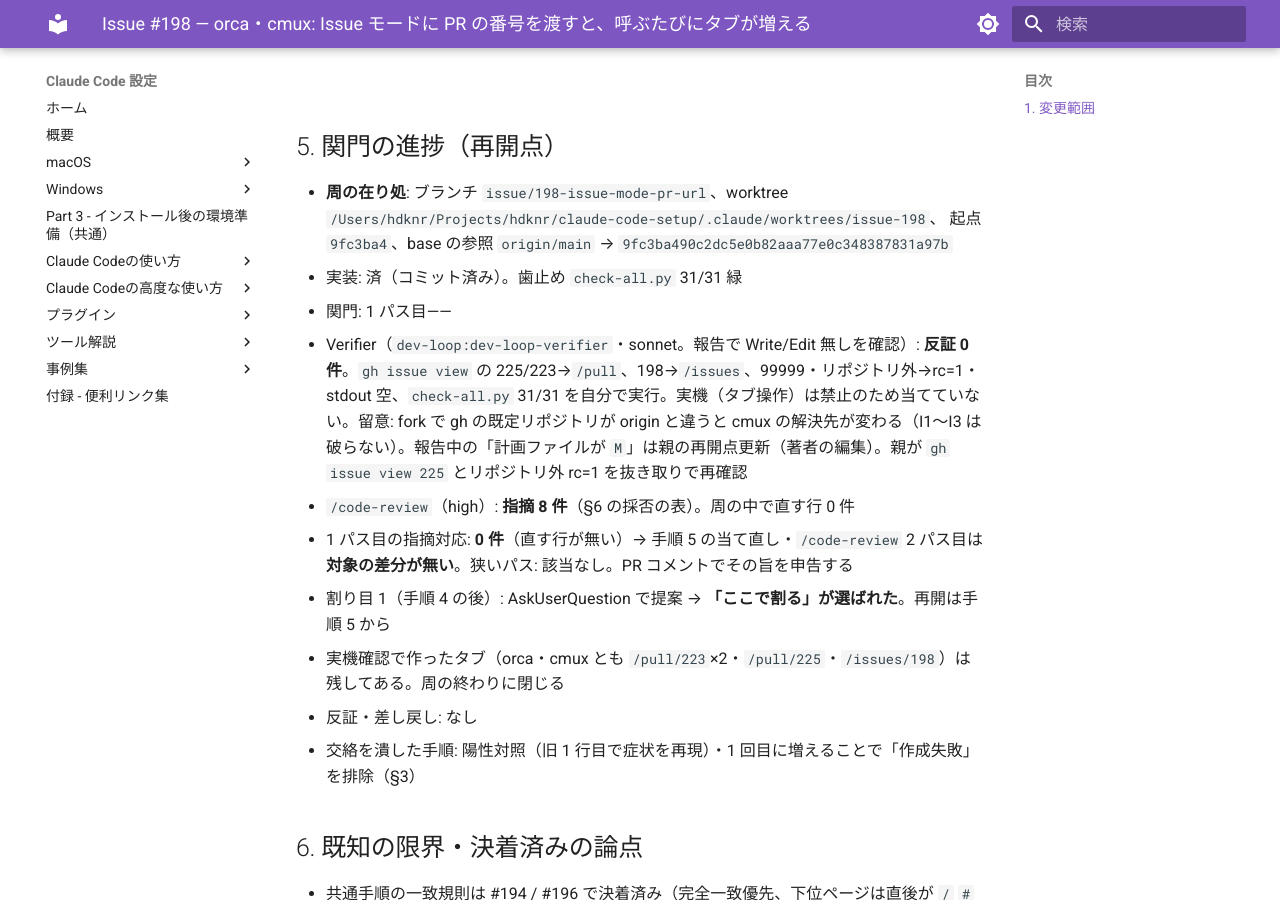
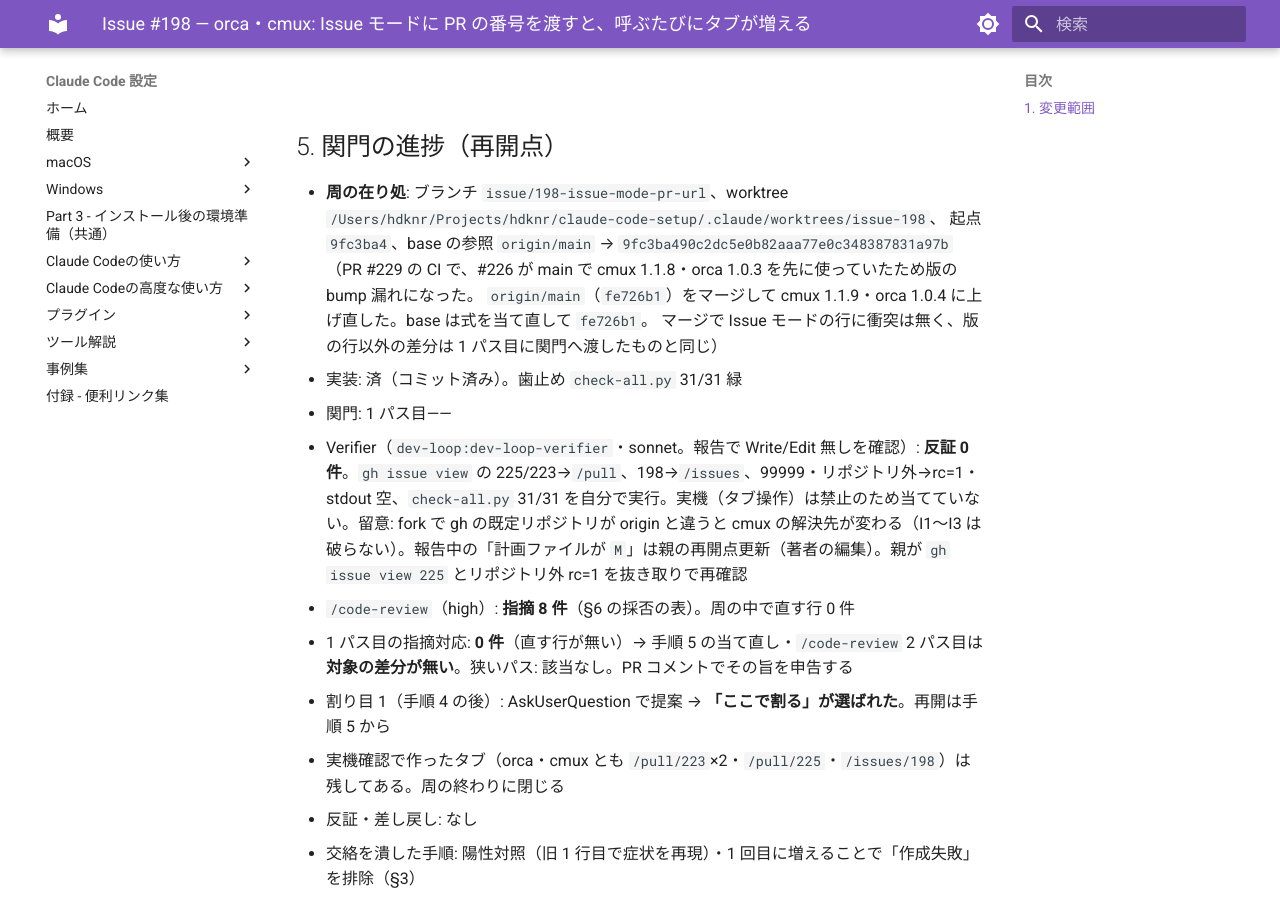
Before and after one commit to hdknr/claude-code-setup, an MkDocs documentation site: the page built from docs/plans/issue-198.md, in a window 1280 px wide and 900 px high, scrolled down 3575 px. Built offline with MkDocs 1.6.1 and Material for MkDocs 9.7.7, drawn with Linux system fonts in a browser that asks for light colours.

Commit message:
fix(orca,cmux): main が先に使った版を避けて cmux 1.1.9・orca 1.0.4 に上げ直す (#198)
Co-Authored-By: Claude Opus 5.5 <noreply@anthropic.com>

```diff
--- a/docs/plans/issue-198.md
+++ b/docs/plans/issue-198.md
@@ -96,6 +96,9 @@ Orca 1.4.224・cmux（手元のアプリ）・gh 2.92.0。
 
 - **周の在り処**: ブランチ `issue/198-issue-mode-pr-url`、worktree `/Users/hdknr/Projects/hdknr/claude-code-setup/.claude/worktrees/issue-198`、
   起点 `9fc3ba4`、base の参照 `origin/main` → `9fc3ba490c2dc5e0b82aaa77e0c348387831a97b`
+  （PR #229 の CI で、#226 が main で cmux 1.1.8・orca 1.0.3 を先に使っていたため版の bump 漏れになった。
+  `origin/main`（`fe726b1`）をマージして cmux 1.1.9・orca 1.0.4 に上げ直した。base は式を当て直して `fe726b1`。
+  マージで Issue モードの行に衝突は無く、版の行以外の差分は 1 パス目に関門へ渡したものと同じ）
 - 実装: 済（コミット済み）。歯止め `check-all.py` 31/31 緑
 - 関門: 1 パス目——
   - Verifier（`dev-loop:dev-loop-verifier`・sonnet。報告で Write/Edit 無しを確認）: **反証 0 件**。`gh issue view` の 225/223→`/pull`、198→`/issues`、99999・リポジトリ外→rc=1・stdout 空、`check-all.py` 31/31 を自分で実行。実機（タブ操作）は禁止のため当てていない。留意: fork で gh の既定リポジトリが origin と違うと cmux の解決先が変わる（I1〜I3 は破らない）。報告中の「計画ファイルが ` M`」は親の再開点更新（著者の編集）。親が `gh issue view 225` とリポジトリ外 rc=1 を抜き取りで再確認
```
Also changed, not shown: plugins/cmux/skills/cmux/SKILL.md (+2 -2 lines), plugins/orca/skills/orca/SKILL.md (+2 -2 lines), 3 other files.
